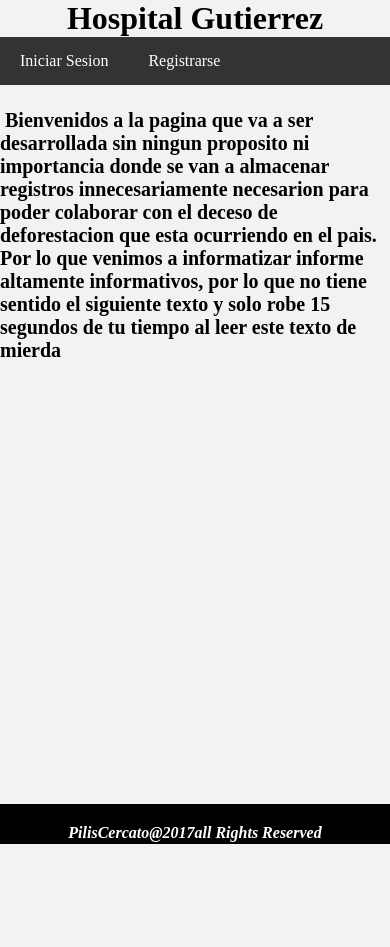
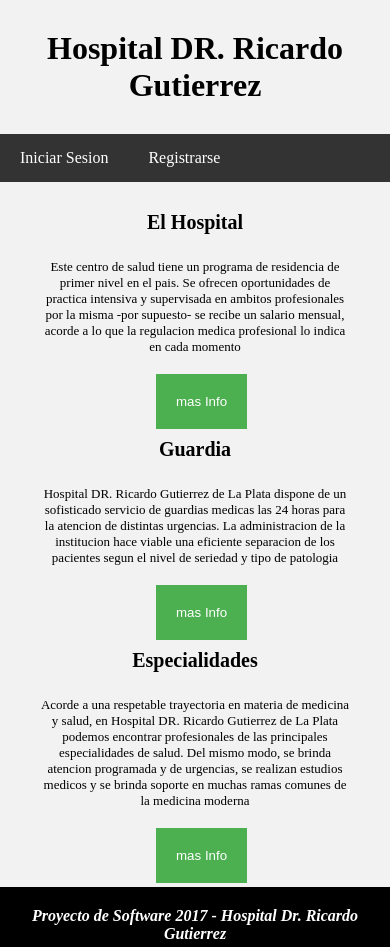
Before and after one commit to FaacuuDiaz/Proyecto2017, a PHP site: page / in a window 390 px wide. Before the commit the page ends 844 px from the top, so only its background shows below. Run offline with PHP 8.4, Linux system fonts and the light colour scheme.

Commit message:
subiendo los responsive

```diff
--- a/css/footer.css
+++ b/css/footer.css
@@ -6,7 +6,33 @@ footer {
     position: absolute;
     bottom: 0;
     width: 100%;
-    height: 40px;
+    height: 60px;
     color: white;
     font-weight: bold;
 }
+ @media(max-width: 800px){
+
+.foot{
+    position: absolute;
+}
+
+footer{
+    font-style: italic;
+    text-align: center;
+    padding: 20px;
+    background-color: black;
+    position: relative;
+    bottom: 0;
+    width: 100%;
+    height: 60px;
+    font-weight: bold;
+}
+
+}
+
+@media(max-width: 300px){
+
+.foot{
+    position: relative;
+}
+}
--- a/css/formularios.css
+++ b/css/formularios.css
@@ -23,3 +23,48 @@
     margin: 8px auto;
     box-sizing: border-box;
 }
+@media(max-width: 500px){
+
+input[type=submit] {
+    background-color: #4CAF50;
+    border: none;
+    color: white;
+    padding: 15px;
+    text-decoration: none;
+    margin: 4px 2px;
+    cursor: pointer;
+}
+
+input[type=text], [type=email], [type=date] {
+    text-align: center;
+    display: block;
+    width: 50%;
+    padding: 12px 20px;
+    margin: 8px auto;
+    box-sizing: border-box;
+}
+
+}
+
+
+
+@media(max-width: 300px){
+    input[type=submit] {
+    background-color: #4CAF50;
+    border: none;
+    color: white;
+    padding: 15px;
+    text-decoration: none;
+    margin: 4px 2px;
+    cursor: pointer;
+}
+
+input[type=text], [type=email], [type=date] {
+    text-align: center;
+    display: block;
+    width: 75%;
+    padding: 12px 20px;
+    margin: 8px auto;
+    box-sizing: border-box;
+}
+}
--- a/css/header.css
+++ b/css/header.css
@@ -1,5 +1,6 @@
 header {
 	text-align: center;
+	padding: 30px;
 }
 
 body {
--- /dev/null
+++ b/css/textoIntro.css
@@ -0,0 +1,85 @@
+table th form div {
+	text-align: center;
+	padding-left: 20px;
+	padding-right: 20px;
+	padding-top: 20px;
+	padding-bottom: 15px;
+	font-size: 13px;
+	border-radius: 1px
+}
+
+
+body div ul{
+	display: none;
+}
+nav ul form input{
+	/*width: 200px;*/
+	height: 35px;
+}
+nav ul form button{
+	background-color: #4CAF50;
+
+}
+input[type=submit] {
+	display: block;
+    background-color: #4CAF50;
+    border: none;
+    color: white;
+    padding: 15px;
+    text-decoration: none;
+    margin: 4px 2px;
+    cursor: pointer;
+}
+
+@media(max-width: 500px){
+body table{
+	display: none;
+}
+body div ul{
+	display: block;
+}
+ul li form label{
+	display: block;
+}
+ul li form div {
+	text-align: center;
+	margin-left: 40px;
+	margin-right: 40px;
+	padding-top: 20px;
+	padding-bottom: 15px;
+	font-size: 13px;
+	border-radius: 1px
+}
+
+nav ul form input{
+	height: 35px;
+	width: 100px;
+}
+nav ul form button{
+	height: 35px;
+	background-color: #4CAF50;
+
+}
+input[type=submit] {
+	display: block;
+    background-color: #4CAF50;
+    border: none;
+    color: white;
+    padding: 20px;
+    text-decoration: none;
+    margin-left: 40%;
+    cursor: pointer;
+}
+
+}
+
+@media(max-width: 400px){
+
+nav ul form input{
+	display: none;
+}
+nav ul form button{
+	display: none;
+
+}
+}
--- a/index.php
+++ b/index.php
@@ -1,24 +1,92 @@
+
 <!DOCTYPE html>
 <html>
 	<meta charset="utf-8">
+	<meta name="viewport" content="width=device-width, user-scalable=no ,initial-scale=1.0, maximum-scale=1.0, minimum-scale=1.0">
 	<link rel="stylesheet" type="text/css" href="css/menu.css">
 	<link rel="stylesheet" type="text/css" href="css/header.css">
-	<link rel="stylesheet" type="text/css" href="css/formularios.css">
 	<link rel="stylesheet" type="text/css" href="css/footer.css">
+	<link rel="stylesheet" type="text/css" href="css/textoIntro.css">
 <head>
 	<title>Inicio</title>
 </head>
 <body>
-	<header><h1>Hospital Gutierrez</h1></header>
+	<header><h1>Hospital DR. Ricardo Gutierrez</h1></header>
 	<nav class="menu">
 		<ul>
 			<li><a href="./primeraEntrega/iniciarSession.php">Iniciar Sesion</a></li>
 			<li><a href="./primeraEntrega/registrarse.php">Registrarse</a></li>
+
+		<form id="searchform" action="primeraEntrega/busquedaPaciente.php">
+			<input type="text" placeholder="Buscar..."/>
+			<button>Ir</button>
+		</form>
 		</ul>
 	</nav>
 	<br><br><br><br>
-	<label>Bienvenidos a la pagina que va a ser desarrollada sin ningun proposito ni importancia donde se van a almacenar registros innecesariamente necesarion para poder colaborar con el deceso de deforestacion que esta ocurriendo en el pais. Por lo que venimos a informatizar informe altamente informativos, por lo que no tiene sentido el siguiente texto y solo robe 15 segundos de tu tiempo al leer este texto de mierda</label>
+	<table class="contenido">
+	<th>
+		<form action="pagina1.php" method="encritp-type">
+			<label> El Hospital </label>
+			<div class="textoIntro">
+			Este centro de salud tiene un programa de residencia de primer nivel en el pais. Se ofrecen oportunidades de practica intensiva y supervisada en ambitos profesionales por la misma -por supuesto- se recibe un salario mensual, acorde a lo que la regulacion medica profesional lo indica en cada momento
+			</div>
+			<input type="submit" name="pagina1" value="mas Info">
 
-	<footer class="footer">PilisCercato@2017all Rights Reserved</footer>
+		</form>
+		</th>
+		<th>
+		<form action="pagina1.php" method="encritp-type">
+			<label>Guardia</label>
+			<div class="textoIntro">
+			Hospital DR. Ricardo Gutierrez de La Plata dispone de un sofisticado servicio de guardias medicas las 24 horas para la atencion de distintas urgencias. La administracion de la institucion hace viable una eficiente separacion de los pacientes segun el nivel de seriedad y tipo de patologia
+			</div>
+			<input type="submit" name="pagina1" value="mas Info">
+		</form>
+		</th>
+		<th>
+		<form action="pagina1.php" method="encritp-type">
+			<label> Especialidades</label>
+			<div class="textoIntro">
+			Acorde a una respetable trayectoria en materia de medicina y salud, en Hospital DR. Ricardo Gutierrez de La Plata podemos encontrar profesionales de las principales especialidades de salud. Del mismo modo, se brinda atencion programada y de urgencias, se realizan estudios medicos y se brinda soporte en muchas ramas comunes de la medicina moderna
+			</div>
+			<input type="submit" name="pagina1" value="mas Info">
+		</form>
+		</th>
+		<tr>
+	</table>
+	<div class="contenidoLista">
+		<ul>
+		<li>
+			<form action="pagina1.php" method="encritp-type">
+				<label> El Hospital </label>
+				<div class="textoIntro">
+				Este centro de salud tiene un programa de residencia de primer nivel en el pais. Se ofrecen oportunidades de practica intensiva y supervisada en ambitos profesionales por la misma -por supuesto- se recibe un salario mensual, acorde a lo que la regulacion medica profesional lo indica en cada momento
+				</div>
+				<input type="submit" name="pagina1" value="mas Info">
+			</form>
+		</li>
+		<li>
+			<form action="pagina1.php" method="encritp-type">
+				<label>Guardia</label>
+				<div class="textoIntro">
+				Hospital DR. Ricardo Gutierrez de La Plata dispone de un sofisticado servicio de guardias medicas las 24 horas para la atencion de distintas urgencias. La administracion de la institucion hace viable una eficiente separacion de los pacientes segun el nivel de seriedad y tipo de patologia
+				</div>
+				<input type="submit" name="pagina1" value="mas Info">
+			</form>
+		</li>
+		<li>
+			<form action="pagina1.php" method="encritp-type">
+				<label> Especialidades</label>
+				<div class="textoIntro">
+				Acorde a una respetable trayectoria en materia de medicina y salud, en Hospital DR. Ricardo Gutierrez de La Plata podemos encontrar profesionales de las principales especialidades de salud. Del mismo modo, se brinda atencion programada y de urgencias, se realizan estudios medicos y se brinda soporte en muchas ramas comunes de la medicina moderna
+				</div>
+				<input type="submit" name="pagina1" value="mas Info">
+			</form>
+		</li>
+	</ul>
+	</div>
+
+	<footer class="footer">Proyecto de Software 2017 - Hospital Dr. Ricardo Gutierrez</footer>
 </body>
 </html>
--- a/primeraEntrega/iniciarSession.php
+++ b/primeraEntrega/iniciarSession.php
@@ -27,8 +27,8 @@
         <input name="user" placeholder="Ingrese el usuario" type="text">
         Contraseña:
         <input name="pass" placeholder="Ingrese la contraseña" type="text">
-        <input name="submit" type="submit" value="ingresar">
+        <input name="submit" type="submit" value="Aceptar">
     </form>
-    <footer>Pilis@2017all Rights Reserved</footer>
+    <footer class="foot">Proyecto de Software 2017 - Hospital Dr. Ricardo Gutierrez</footer>
 </body>
 </html>
--- a/primeraEntrega/registrarse.php
+++ b/primeraEntrega/registrarse.php
@@ -28,6 +28,6 @@
 
 		<input type="submit" name="submit">
 	</form>
-	<footer>Pilis@2017all Rights Reserved</footer>
+	<footer>Proyecto de Software 2017 - Hospital Dr. Ricardo Gutierrez</footer>
 </body>
 </html>
```
Also changed, not shown: css/botonBuscar.css (added, +27 -0 lines), css/contenido.css (added, +9 -0 lines), primeraEntrega/usuarioAdmin.php (+15 -8 lines), primeraEntrega/usuarioComun.php (+6 -6 lines).
